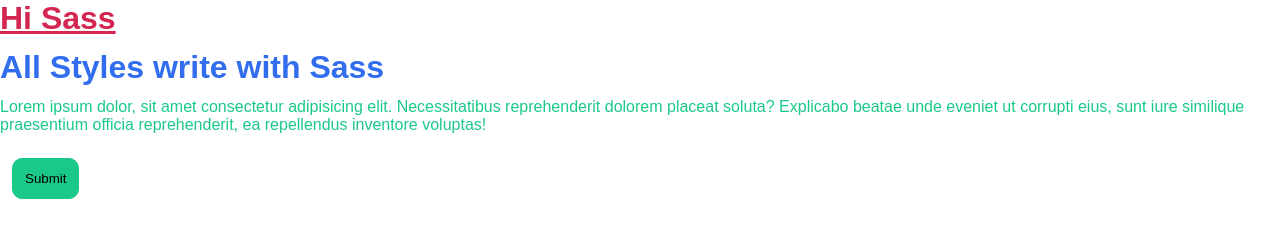
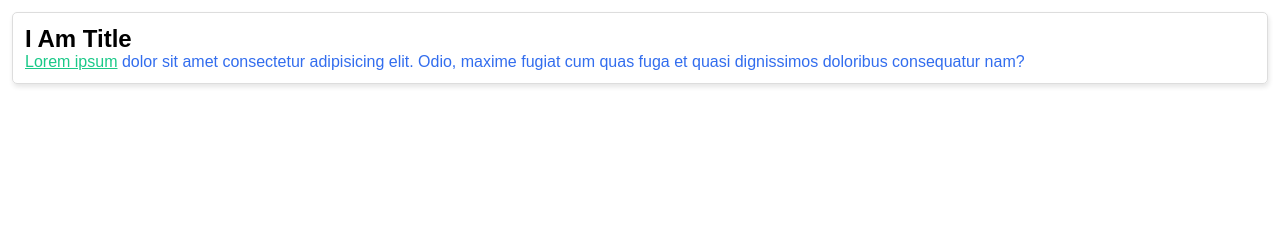
Before and after one commit to FaridFarahmandf/html-and-Sass, a website: page sass.html in a window 1280 px wide. Drawn offline with Linux system fonts and the light colour scheme; a web font is replaced by a local one.

Commit message:
using math and debug

```diff
--- a/sass.html
+++ b/sass.html
@@ -8,10 +8,13 @@
     <title>Sass learning</title>
 </head>
 <body>
-    <h1><a href="#">Hi Sass</a></h1>
-    <h1>All Styles write with Sass</h1>
-    <p>Lorem ipsum dolor, sit amet consectetur adipisicing elit. Necessitatibus reprehenderit dolorem placeat soluta? Explicabo beatae unde eveniet ut corrupti eius, sunt iure similique praesentium officia reprehenderit, ea repellendus inventore voluptas!</p>
-    <button>Submit</button>
+    <div class="card">
+        <div class="card-title">I Am Title</div>
+        <div class="card-body">
+            <a href="#">Lorem ipsum</a> dolor sit amet consectetur adipisicing elit. Odio,
+            maxime fugiat cum quas fuga et quasi dignissimos doloribus consequatur nam?
+        </div>
+    </div>
 
 </body>
 </html>
--- a/styles/_variables.scss
+++ b/styles/_variables.scss
@@ -14,3 +14,13 @@ $base-margin : 0.75rem ;
 $base-border-radius:10px ;
 $base-border-type:solid ;
 $base-border-width:1px ;
+
+//box-shadow
+$base-box-shadow:1px 3px 5px rgba(0, 0, 0,0.1);
+
+//font-size
+$base-font-size: 1rem ;
+$font-size-sm : $base-font-size * 0.75 ;
+$font-size-lg : $base-font-size * 1.5 ;
+$font-size-xl : $base-font-size * 2 ;
+$font-size-xll : $base-font-size * 3 ;
--- /dev/null
+++ b/styles/components/_card.scss
@@ -0,0 +1,25 @@
+@use 'sass:math' ;
+.card {
+    box-shadow: $base-box-shadow;
+    border: $base-border-width $base-border-type #ddd;
+    padding: $base-padding;
+    margin: $base-margin;
+    border-radius: math.div($base-border-radius,2);
+
+    .card-title {
+        font-size: $font-size-lg;
+        font-weight: 700;
+        color: black;
+    }
+    .card-body {
+        font-size: $base-font-size;
+        color: $primary;
+        a {
+            text-decoration: underline;
+            color: $secondary;
+        }
+    }
+}
+@debug "Hi Farid" ;
+@debug math.floor(2.3) ;
+@debug math.max(10,30,4,40,2);
--- a/styles/index.scss
+++ b/styles/index.scss
@@ -1,2 +1,10 @@
+//variables and functions
 @import 'variables' ;
+
+//base and layout
 @import 'base' ;
+//color
+
+//components(button , card , ...)
+@import 'components/card'
+//utilities (margin , padding , opacity)
```
Also changed, not shown: css/index.css.
